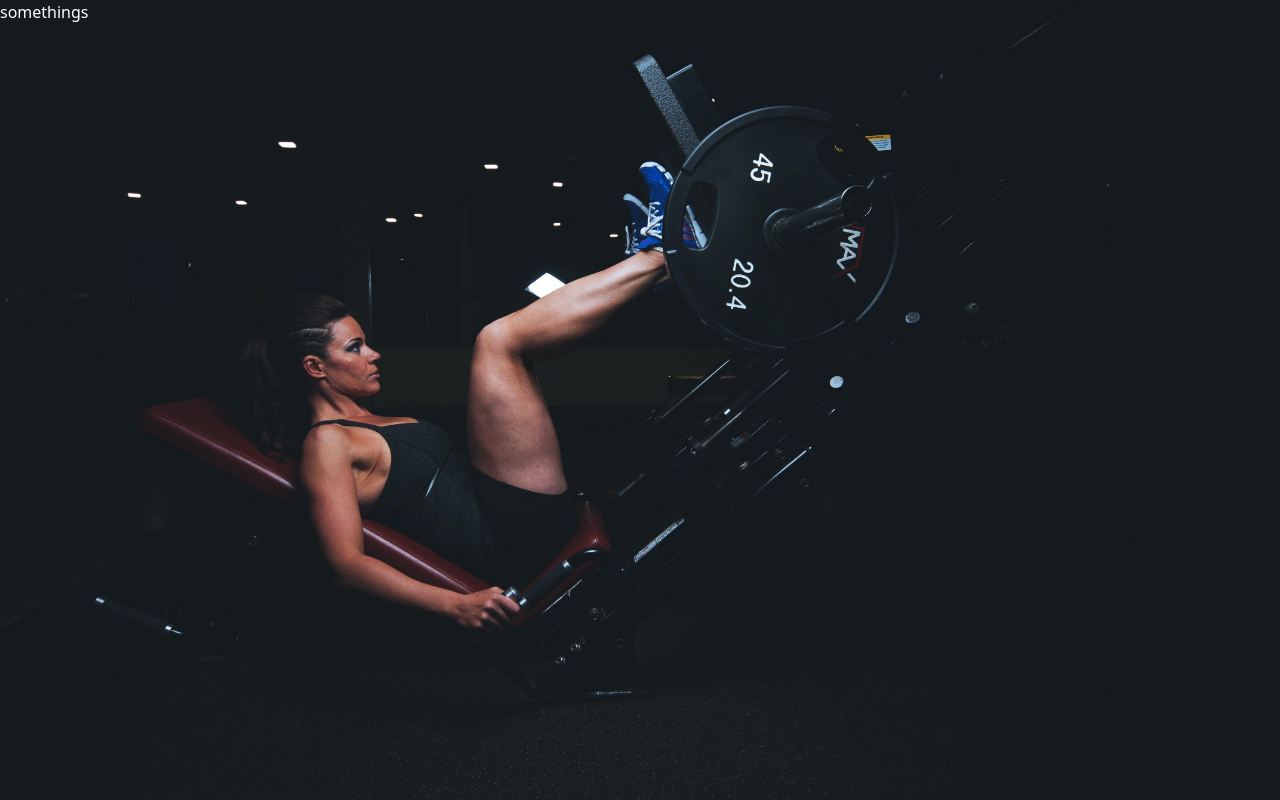
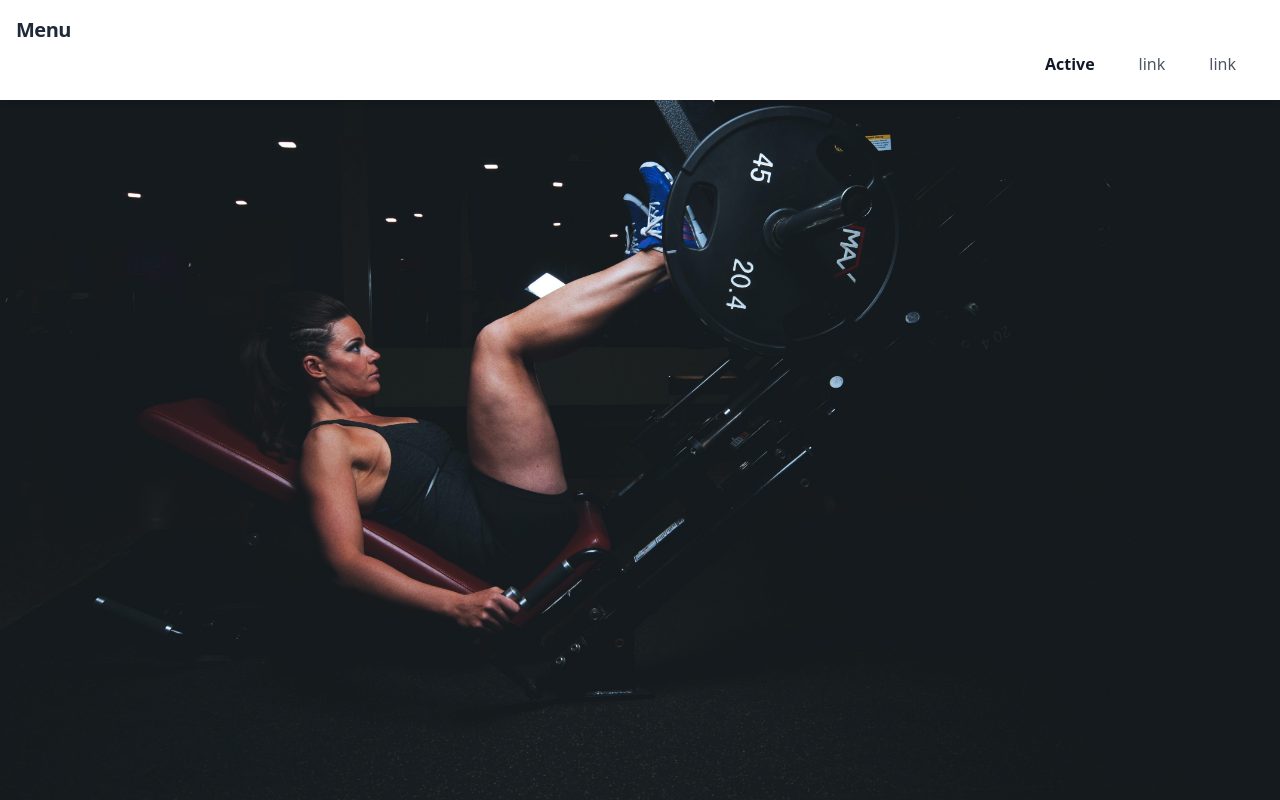
Before and after one commit to thelastjeremiah/gymProject, a website: page page/index.html in a window 1280 px wide. Drawn offline with Linux system fonts and the light colour scheme.

Commit message:
working on nav-bar

```diff
--- a/page/index.html
+++ b/page/index.html
@@ -8,12 +8,44 @@
   <link rel="stylesheet" href="../css/main.css">
 </head>
 <body>
+
   <div class="bg-cover bg-center h-screen " style="background-image: url(../image/hero-image.jpg)">
-    <div class="container mx-auto">
-      <div class="">
-        <p class="text-white">somethings</p>
-      </div>
+
+    <div class="bg-gray-100 font-sans leading-normal tracking-normal">
+      <nav class="bg-white p-4 shadow-md fixed w-full z-10 top-0">
+        <div class="container mx-auto flex items-center justify-between flex-wrap">
+          <div class="flex items-center flex-shrink-0 text-gray-800 mr-6">
+            <span class="font-semibold text-xl tracking-tight">Menu</span>
+          </div>
+          <div class="block lg:hidden">
+            <button id="nav-toggle" class="flex items-center px-3 py-2 border rounded text-gray-500 border-gray-600 hover:text-gray-800 hover:border-teal-500 appearance-none focus:outline-none">
+              <svg class="fill-current h-3 w-3" viewBox="0 0 20 20" xmlns="http://www.w3.org/2000/svg"><title>Menu</title><path d="M0 3h20v2H0V3zm0 6h20v2H0V9zm0 6h20v2H0v-2z"/></svg>
+            </button>
+          </div>
+          <div class="w-full flex-grow  " id="nav-content">
+            <ul class="list-reset lg:flex justify-end flex-1 items-center">
+              <li class="mr-3">
+                <a class="inline-block py-2 px-4 text-gray-900 font-bold no-underline" href="#">Active</a>
+              </li>
+              <li class="mr-3">
+                <a class="inline-block text-gray-600 no-underline hover:text-gray-900 hover:text-underline py-2 px-4" href="#">link</a>
+              </li>
+              <li class="mr-3">
+                <a class="inline-block text-gray-600 no-underline hover:text-gray-900 hover:text-underline py-2 px-4" href="#">link</a>
+              </li>
+            </ul>
+          </div>
+        </div>
+      </nav>
     </div>
   </div>
+
+
+    <!--Toggle button (hidden by default)-->
+    <script>
+      document.getElementById('nav-toggle').onclick = function(){
+        document.getElementById("nav-content").classList.toggle("hidden");
+      }
+    </script>
 </body>
 </html>
```
Also changed, not shown: css/main.css.
